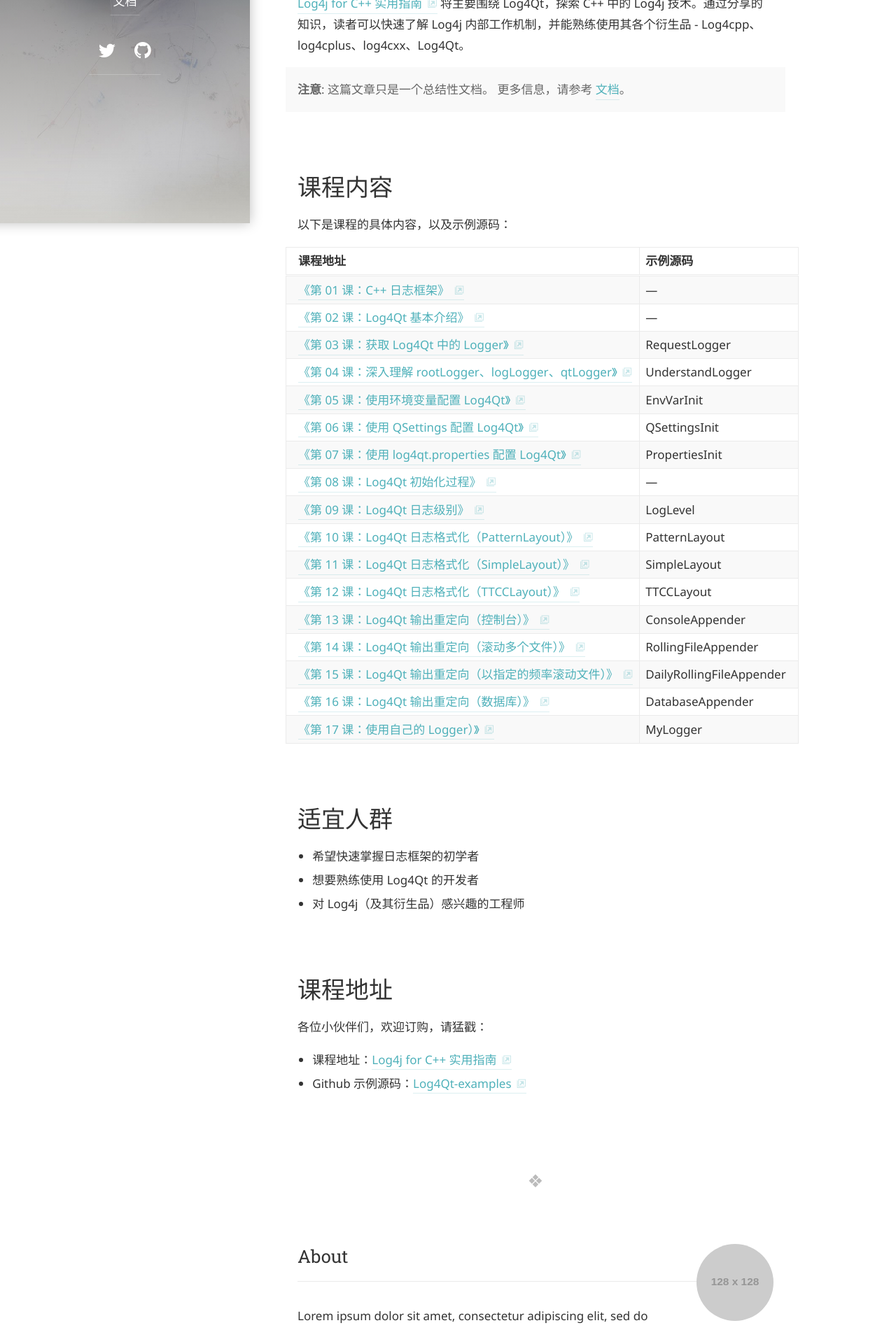
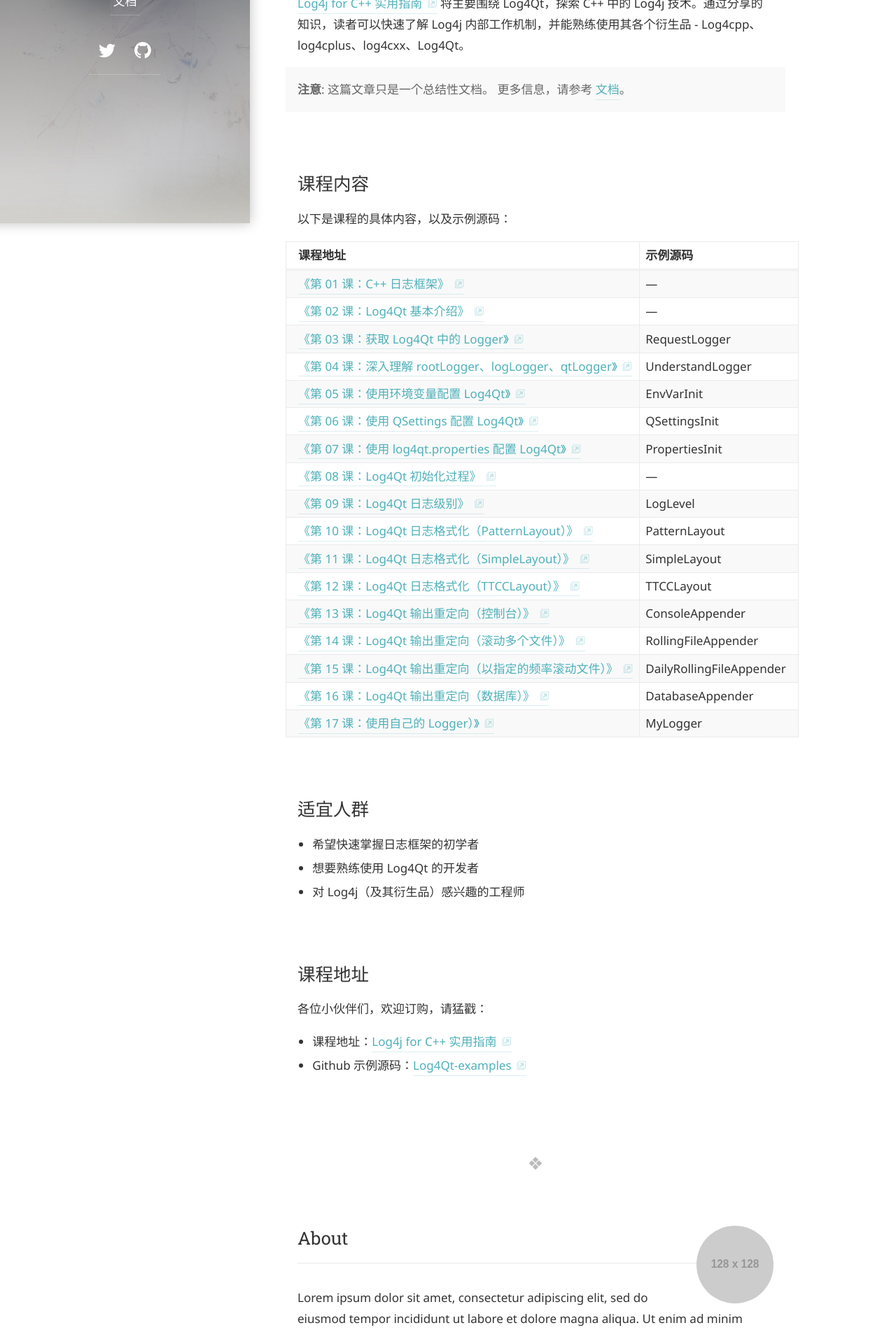
Before and after one commit to Waleon/Waleon.github.io, a Jekyll site: the page built from categories/_posts/2018-09-05-Log4j for C++.md, in a window 1280 px wide. Shown: the part 581-2482 px from the top of the page at 70% size. Built offline with Jekyll 4.4.1, drawn with Linux system fonts in a browser that asks for light colours; some web fonts are replaced.

Commit message:
update blog

```diff
--- a/categories/_posts/2018-09-05-Log4j for C++.md
+++ b/categories/_posts/2018-09-05-Log4j for C++.md
@@ -22,7 +22,7 @@
 更多信息，请参考 [文档][docs]{:.heading.flip-title}。
 {:.message}
 
-# 课程内容
+## 课程内容
 
 以下是课程的具体内容，以及示例源码：
 
@@ -46,13 +46,13 @@
 [《第 16 课：Log4Qt 输出重定向（数据库）》](https://gitbook.cn/gitchat/column/5b2c5b29072e851cae4299f3/topic/5b2c64bb072e851cae42a360) | DatabaseAppender
 [《第 17 课：使用自己的 Logger）》](https://gitbook.cn/gitchat/column/5b2c5b29072e851cae4299f3/topic/5b67f32847a22a6d0f656aa8) | MyLogger
 
-# 适宜人群
+## 适宜人群
 
 - 希望快速掌握日志框架的初学者
 - 想要熟练使用 Log4Qt 的开发者
 - 对 Log4j（及其衍生品）感兴趣的工程师
 
-# 课程地址
+## 课程地址
 
 各位小伙伴们，欢迎订购，请猛戳：
 
```
